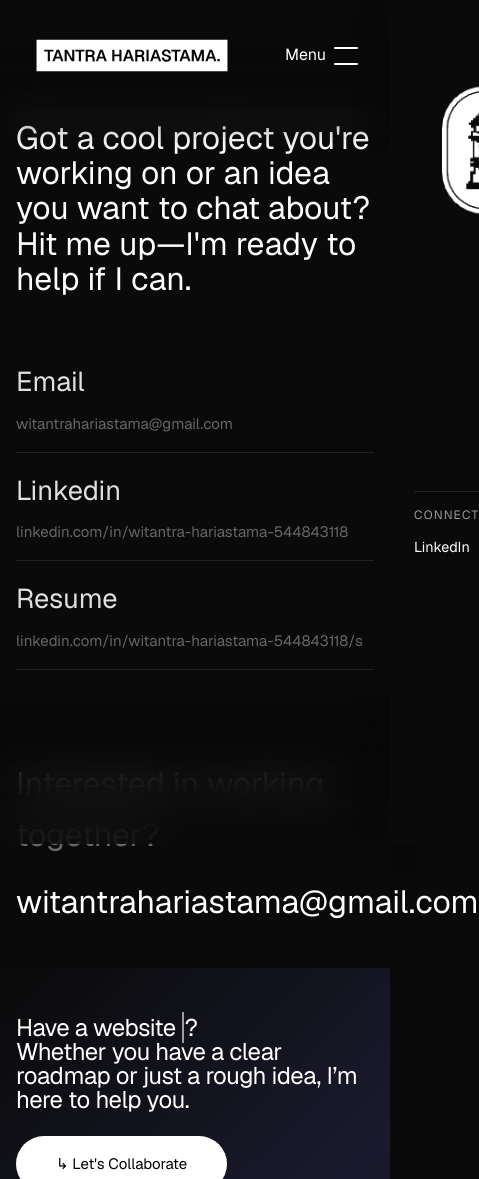
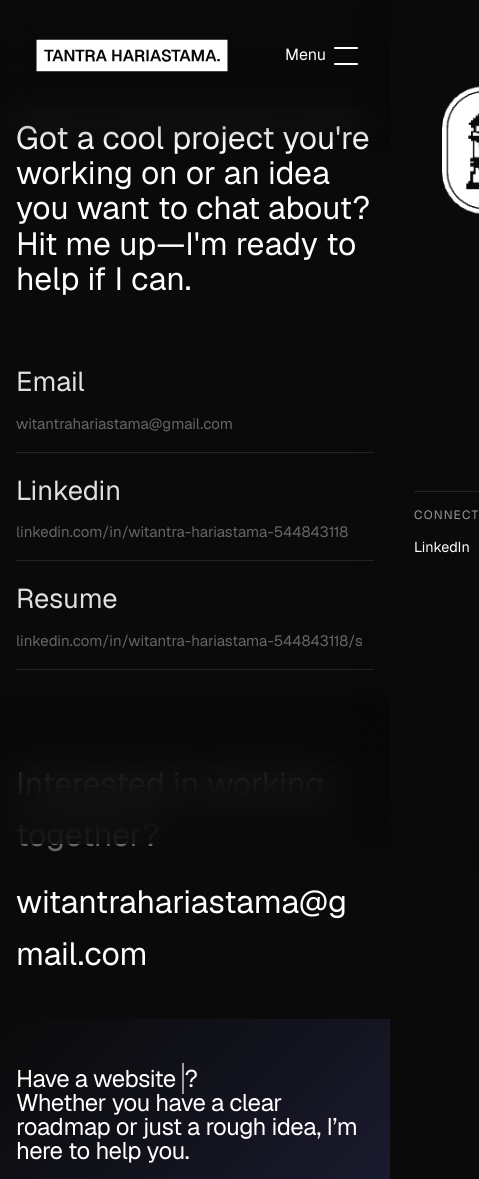
Before and after one commit to haniparr/porto-tantra, a Next.js app: page /contact in a window 390 px wide. Shown: the top 1179 px of the page, 479 px wide, since content can reach past the window. Built offline with nearby package versions, Linux system fonts and the light colour scheme.

Commit message:
Update contact.css

```diff
--- a/src/app/styles/contact.css
+++ b/src/app/styles/contact.css
@@ -154,7 +154,7 @@
 
   .cta-text,
   .cta-email {
-    font-size: clamp(1.5rem, 6vw, 2rem);
+    font-size: clamp(0.875rem, 4vw, 1.375rem);
   }
 
   .contact-footer-cta {
@@ -174,7 +174,7 @@
 
   .cta-text,
   .cta-email {
-    font-size: clamp(1.25rem, 5vw, 1.75rem);
+    font-size: clamp(0.625rem, 3.5vw, 1.125rem);
   }
 }
 
@@ -198,6 +198,8 @@
   font-family: var(--font-headline);
   display: block;
   transition: opacity 0.3s ease;
+  word-break: break-all;
+  overflow-wrap: break-word;
 }
 
 .cta-email:hover {
```
